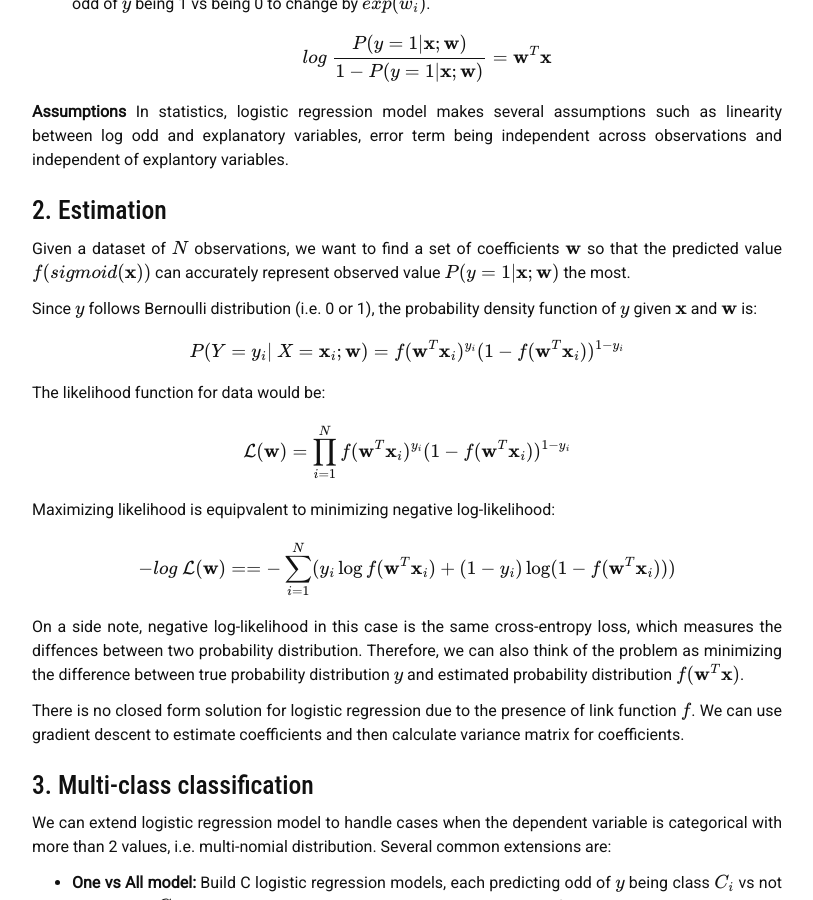
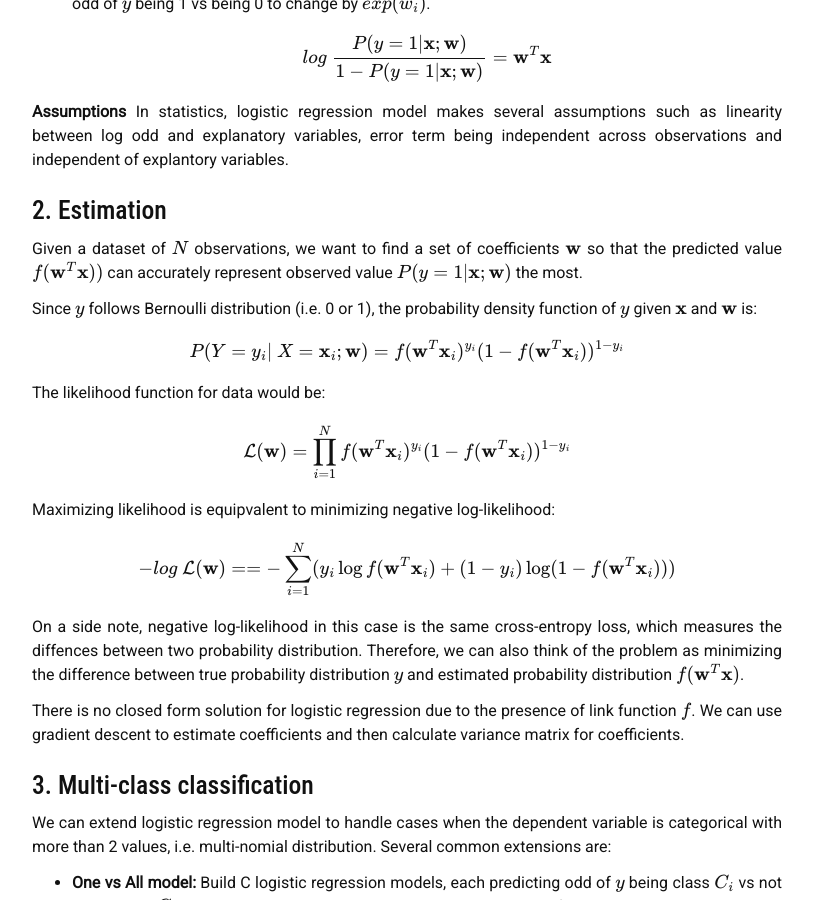
Before and after one commit to liambll/blog-archive, a Jekyll site: the page built from _posts/2017-06-30-logistics-regression.markdown, in a window 1280 px wide and 900 px high, scrolled down 831 px. Shown: the whole window, without its empty margins (233-1046 px from the left). Built offline with Jekyll 4.4.1, drawn with Linux system fonts in a browser that asks for light colours; nearby versions of some CDN libraries; formulas are drawn with MathJax 3; comment, search, counter and statistics services are not loaded.

Commit message:
Update 2017-06-30-logistics-regression.markdown

```diff
--- a/_posts/2017-06-30-logistics-regression.markdown
+++ b/_posts/2017-06-30-logistics-regression.markdown
@@ -39,7 +39,7 @@ __Assumptions__
 In statistics, logistic regression model makes several assumptions such as linearity between log odd and explanatory variables, error term being independent across observations and independent of explantory variables.
 
 ## 2. Estimation
-Given a dataset of \\(N\\) observations, we want to find a set of coefficients \\(\mathbf{w}\\) so that the predicted value \\(f(sigmoid(\mathbf{x}))\\) can accurately represent observed value \\(P(y=1\|\mathbf{x}; \mathbf{w})\\) the most.
+Given a dataset of \\(N\\) observations, we want to find a set of coefficients \\(\mathbf{w}\\) so that the predicted value \\(f(\mathbf{w}^T\mathbf{x}))\\) can accurately represent observed value \\(P(y=1\|\mathbf{x}; \mathbf{w})\\) the most.
 
 Since \\(y\\) follows Bernoulli distribution (i.e. 0 or 1), the probability density function of \\(y\\) given \\(\mathbf{x}\\) and \\(\mathbf{w}\\) is:
 \\[
```
